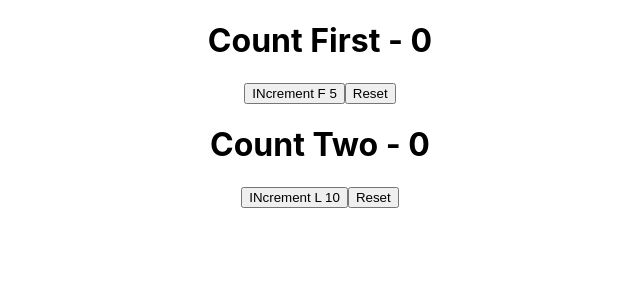
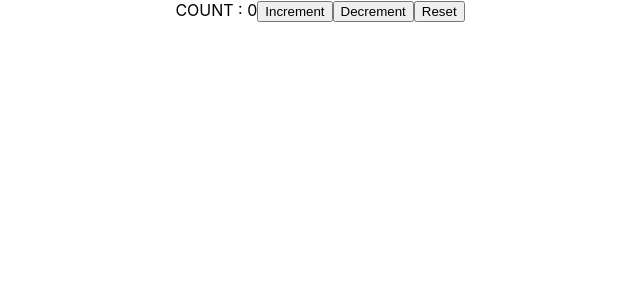
Before and after one commit to sanceth/React-Tutorial, a React (Create React App) app: page / in a window 1280 px wide. Shown: the top 300 px of the page, without its empty margins (320-960 px from the left). Built offline with nearby package versions, Linux system fonts and the light colour scheme.

Commit message:
usereducer with usercontext for global state management

```diff
--- a/package.json
+++ b/package.json
@@ -4,8 +4,8 @@
   "private": true,
   "dependencies": {
     "axios": "^0.19.2",
-    "react": "^16.8.6",
-    "react-dom": "^16.8.6",
+    "react": "^16.13.1",
+    "react-dom": "^16.13.1",
     "react-scripts": "3.0.1"
   },
   "scripts": {
--- a/src/App.js
+++ b/src/App.js
@@ -1,4 +1,4 @@
-import React from 'react';
+import React, { useReducer } from 'react';
 import logo from './logo.svg';
 import './App.css';
 import Greet from './Components/Greet';
@@ -40,12 +40,27 @@ import UseContextHook from './Hooks/UseContextHook/UseContextHook';
 import CounterWithReducer from './Hooks/UseReducerHook/CounterWithReducer';
 import CounterWithReducerObj from './Hooks/UseReducerHook/CounterWithReducerObj';
 import MultipleReducer from './Hooks/UseReducerHook/MultipleReducer';
+import ComponentARC from './Hooks/UseReducerHook/ReducerWithContext/ComponentARC';
 
 export const StudentContext = React.createContext()
 export const TeacherContext = React.createContext()
 
+const initialState = 0;
+const reducer = (state, action) => {
+    // return newState;
+    switch (action) {
+        case 'inc':
+            return state + 1;
+        case 'dec':
+            return state - 1;
+        case 'res':
+            return initialState
+    }
+}
+
 
 function App() {
+  const [count, dispatch] = useReducer(reducer, initialState)
   return (
     <div className="App">
       {/* <Greet name="Sanket" lname="Zende" ></Greet>
@@ -103,7 +118,10 @@ function App() {
       {/* <UseContextHook/> */}
       {/* <CounterWithReducer /> */}
       {/* <CounterWithReducerObj /> */}
-      <MultipleReducer />
+      {/* <MultipleReducer /> */}
+      <StudentContext.Provider value={{ countState: count, countDispatch: dispatch }}>
+        <ComponentARC />
+      </StudentContext.Provider>
     </div>
   );
 }
--- /dev/null
+++ b/src/Hooks/UseReducerHook/ReducerWithContext/ComponentARC.js
@@ -0,0 +1,15 @@
+import React, { useContext } from 'react'
+import { StudentContext } from '../../../App'
+function ComponentARC() {
+    const studentContext = useContext(StudentContext)
+    return (
+        <div>
+            COUNT  : {studentContext.countState}
+            <button onClick={() => studentContext.countDispatch('inc')}>Increment</button>
+            <button onClick={() => studentContext.countDispatch('dec')}>Decrement</button>
+            <button onClick={() => studentContext.countDispatch('res')}>Reset</button>
+        </div>
+    )
+}
+
+export default ComponentARC
```
Also changed, not shown: 1 other file (tests, documents, lock files or other folders).
